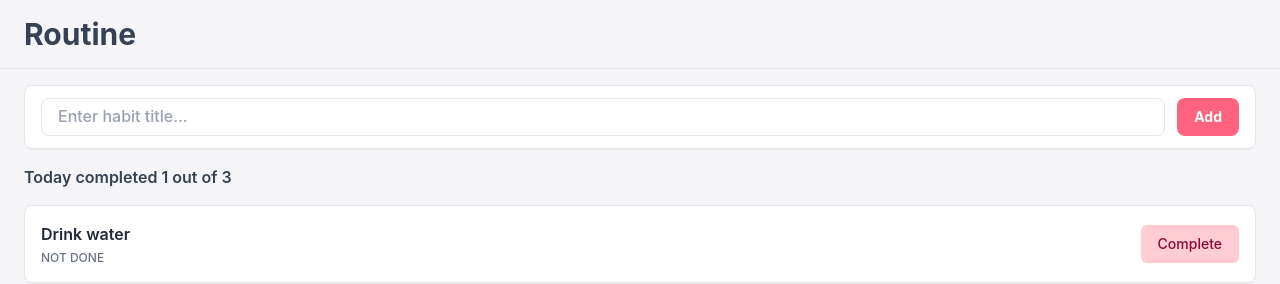
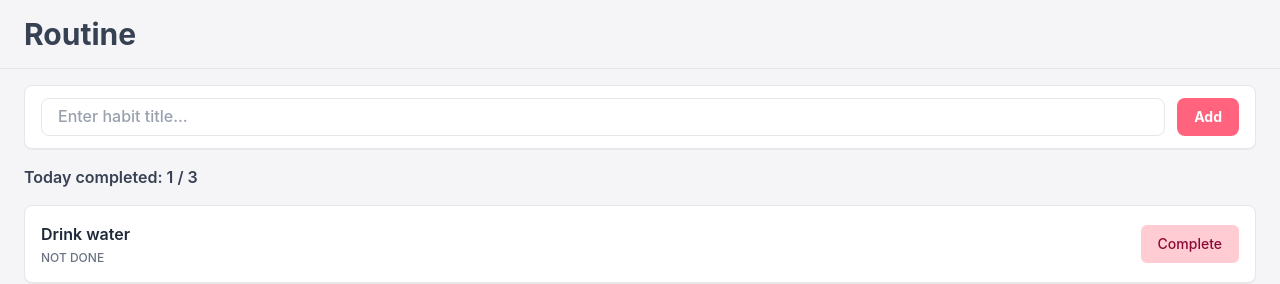
Before and after one commit to skchel174/vue-habit-tracker, a Vue app: page / in a window 1280 px wide. Shown: the top 284 px of the page. Built offline with nearby package versions, Linux system fonts and the light colour scheme; the HTML template or start-up script is replaced by a standard one.

Commit message:
add saving habits in local storage

```diff
--- a/src/App.vue
+++ b/src/App.vue
@@ -1,27 +1,41 @@
 <script setup lang="ts">
-import { ref, computed, reactive, toRefs } from 'vue';
+import { ref, computed, reactive, watch } from 'vue';
 import HabitItem from '@/components/HabitItem.vue';
 import HabitForm from '@/components/HabitForm.vue';
 import type { Habit, HabitForm as HabitFormInterface } from '@/types';
 
-const habits = ref<Habit[]>([
+const defaultHabit = [
   { id: 1, title: 'Drink water', doneToday: false },
   { id: 2, title: 'Read 20 minutes', doneToday: true },
   { id: 3, title: 'Stretching', doneToday: false },
-]);
+];
+
+const habitsCache = localStorage.getItem('habits');
+
+const habits = ref<Habit[]>(
+  habitsCache ? JSON.parse(habitsCache) : defaultHabit,
+);
+
+const totalCount = computed(() => {
+  return habits.value.length;
+});
 
 const completedCount = computed(() => {
   return habits.value.filter((habit) => habit.doneToday).length;
 });
 
+const progressText = computed(() => {
+  return `${completedCount.value} / ${totalCount.value}`;
+});
+
 const statusText = computed(() => {
-  if (habits.value.length === 0) {
+  if (totalCount.value === 0) {
     return 'No habits today';
   }
-  if (completedCount.value === habits.value.length) {
+  if (completedCount.value === totalCount.value) {
     return 'All habits completed';
   }
-  return `Today completed ${completedCount.value} out of ${habits.value.length}`;
+  return `Today completed: ${progressText.value}`;
 });
 
 const toggleHabit = (id: number) => {
@@ -51,6 +65,14 @@ const addHabit = () => {
 
   habitForm.title = '';
 };
+
+watch(
+  habits,
+  (newValue) => {
+    localStorage.setItem('habits', JSON.stringify(newValue));
+  },
+  { deep: true },
+);
 </script>
 
 <template>
```
